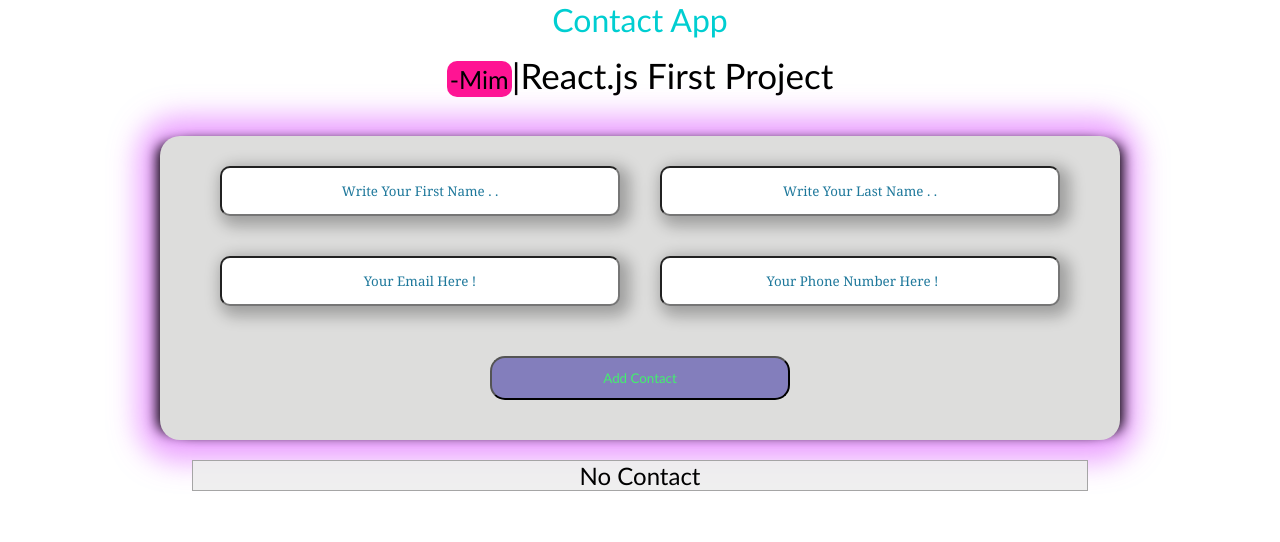
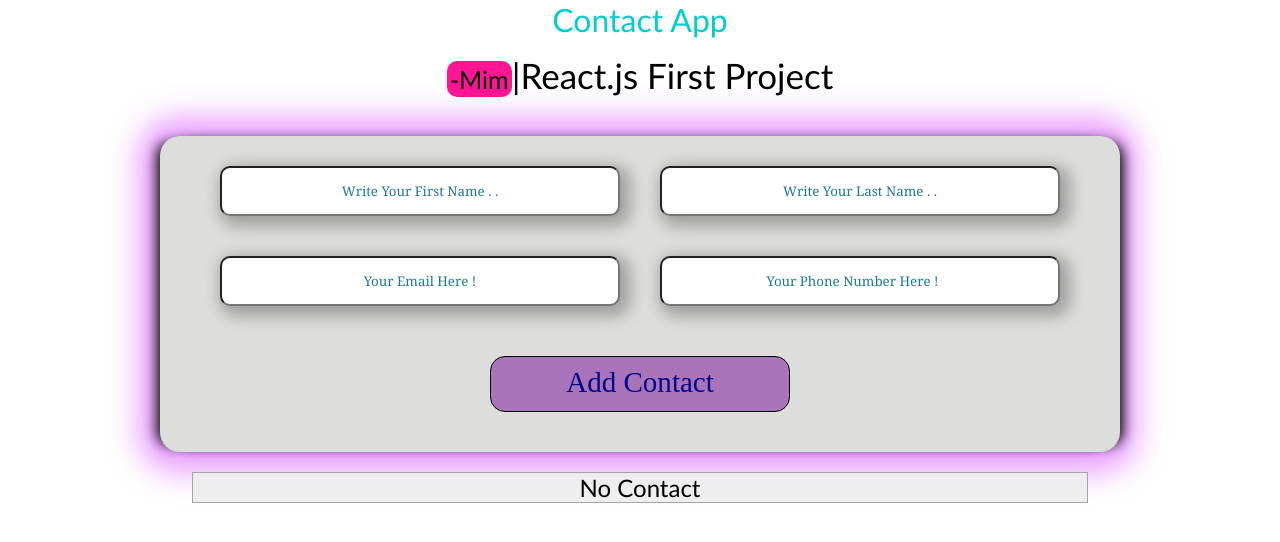
Before and after one commit to MiArianM/ContactApp, a React (Vite) app: page / in a window 1280 px wide. In both pictures the pointer is over the button "Add Contact". Shown: the top 542 px of the page. Built offline with nearby package versions, Linux system fonts and the light colour scheme.

Commit message:
More Styles for buttons

```diff
--- a/src/Components/Form.jsx
+++ b/src/Components/Form.jsx
@@ -59,7 +59,7 @@
         ))}
 
         <button type="submit" className={styles.button} onClick={addingHandler}>
-          Add Contact
+          <h5>Add Contact</h5>
         </button>
       </form>
       <div className={isError ? styles.nothing : styles.error}>
--- a/src/Styles/Form.module.css
+++ b/src/Styles/Form.module.css
@@ -1,4 +1,3 @@
-
 form {
   background-color: rgb(221, 221, 220);
   padding: 10px;
@@ -26,8 +25,24 @@
   width: 300px;
   margin: 30px;
   cursor: pointer;
-  color: rgb(66, 240, 109);
   background-color: rgba(93, 87, 175, 0.699);
+  transition: all 0.5s ease;
+  border: 1px solid black;
+  h5 {
+    color: rgb(66, 240, 109);
+    transition: all 0.5s ease;
+  }
+}
+.button:hover {
+  background-color: rgba(154, 87, 175, 0.788);
+  padding: 12px 25px;
+  font-size: 35px;
+
+  h5 {
+    font-family: "Times New Roman", Times, serif;
+    color: darkblue;
+    margin-top: -3px;
+  }
 }
 ::placeholder {
   color: rgb(30, 120, 155);
```
